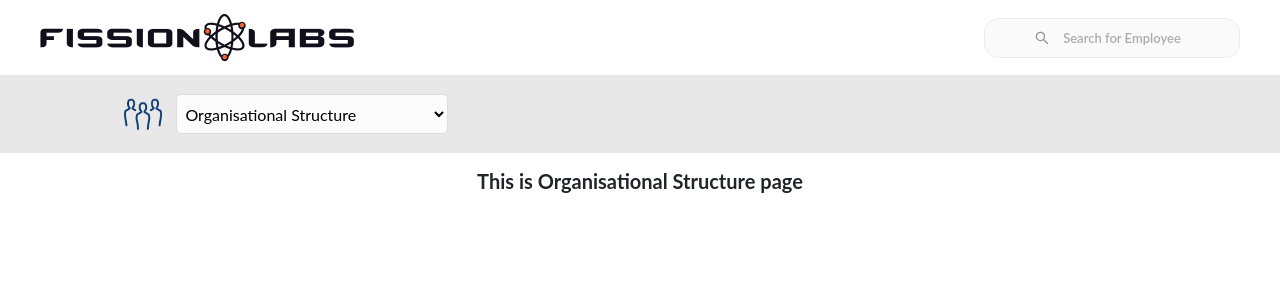
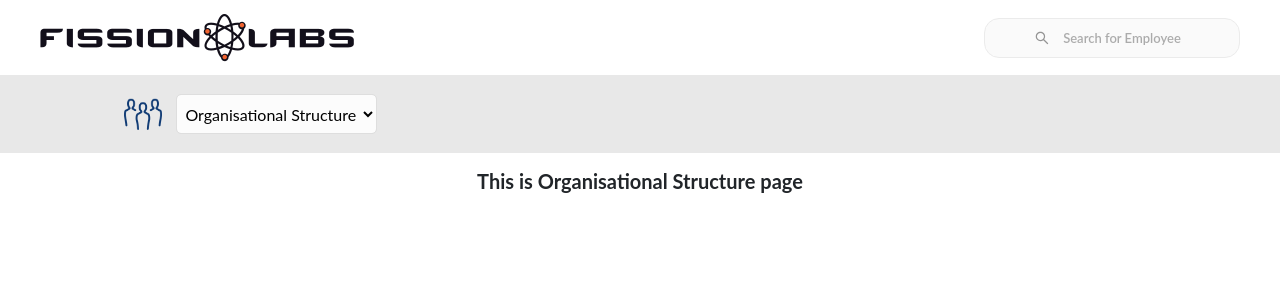
Before and after one commit to manoj-fissionlabs/fl-leader-board-ui, a React (Create React App) app: page / in a window 1280 px wide. Shown: the top 300 px of the page. Built offline with nearby package versions, Linux system fonts and the light colour scheme.

Commit message:
fixed select width

```diff
--- a/src/App.css
+++ b/src/App.css
@@ -51,7 +51,7 @@
   opacity: 1;
   padding: 0px 10px;
   height: 40px;
-  width: 17rem;
+  /* width: 17rem; */
 }
 
 /* Donut Chart styles - starts */
```
